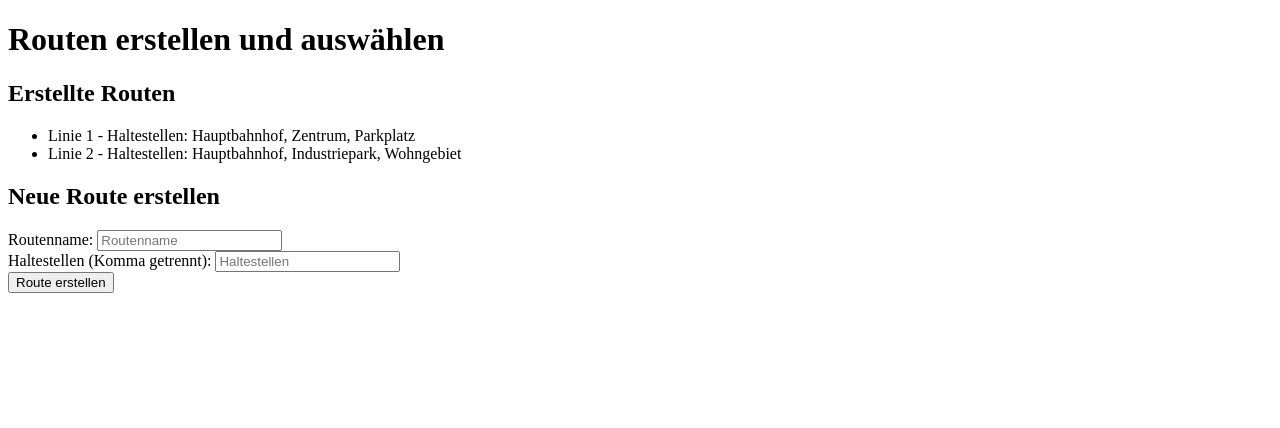
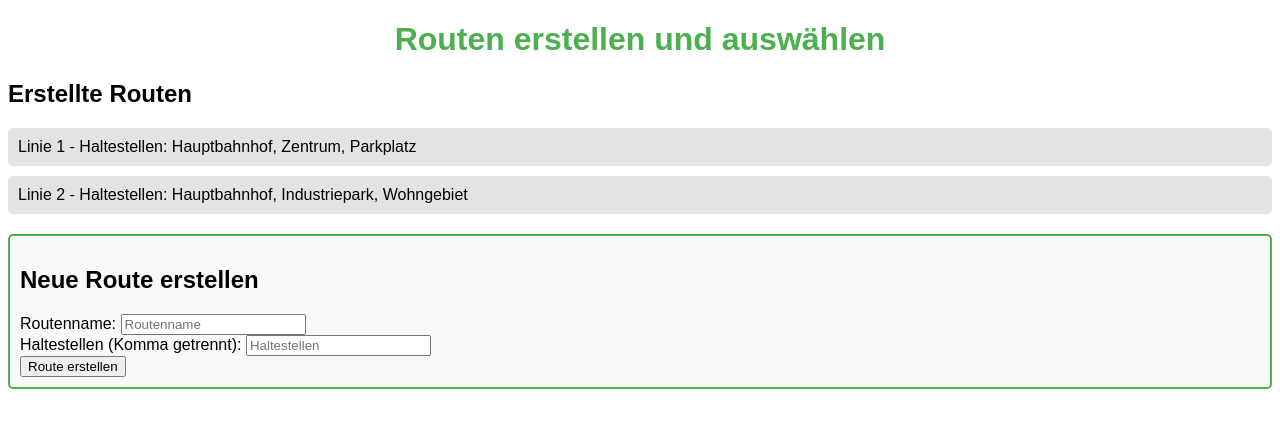
Before and after one commit to MGETZ-io/bus21-1, a plain HTML site: page index.html in a window 1280 px wide. Drawn offline with Linux system fonts and the light colour scheme.

Commit message:
Update index.html

```diff
--- a/index.html
+++ b/index.html
@@ -4,8 +4,52 @@
     <meta charset="UTF-8">
     <meta name="viewport" content="width=device-width, initial-scale=1.0">
     <title>Routen erstellen</title>
+    <style>
+        body {
+            font-family: Arial, sans-serif;
+        }
+        h1 {
+            text-align: center;
+            color: #4CAF50;
+        }
+        #create-route {
+            margin: 20px 0;
+            padding: 10px;
+            border: 2px solid #4CAF50;
+            border-radius: 5px;
+            background-color: #f9f9f9;
+        }
+        #route-ul {
+            list-style-type: none;
+            padding: 0;
+        }
+        #route-ul li {
+            margin: 10px 0;
+            padding: 10px;
+            background-color: #e3e3e3;
+            border-radius: 5px;
+            cursor: pointer;
+            transition: background-color 0.3s ease;
+        }
+        #route-ul li:hover {
+            background-color: #c8e6c9;
+        }
+        #start-ride {
+            display: none;
+            padding: 10px;
+            background-color: #FF9800;
+            color: white;
+            border: none;
+            border-radius: 5px;
+            cursor: pointer;
+        }
+        #start-ride:hover {
+            background-color: #FF5722;
+        }
+    </style>
 </head>
 <body>
+
     <h1>Routen erstellen und auswählen</h1>
 
     <div id="route-list">
@@ -26,10 +70,9 @@
         <button id="create-button">Route erstellen</button>
     </div>
 
-    <button id="start-ride" style="display: none;">Jetzt fahren</button>
+    <button id="start-ride">Jetzt fahren</button>
 
     <script>
-        // JSON-Datei, die die Routen speichert
         const routesJsonPath = 'routes.json';
         let routes = [];
 
@@ -85,8 +128,7 @@
 
         // "Jetzt fahren"-Button gedrückt
         function startRoute(route) {
-            // Route an die Handy-Seite weitergeben (hier kannst du eine API-Anfrage an die Handy-Seite stellen)
-            console.log('Route starten:', route);
+            // Route an die Handy-Seite weitergeben
             fetch('https://api.github.com/repos/MGETZ-io/bus21-2/contents/currentRoute.json', {
                 method: 'PUT',
                 headers: {
```
